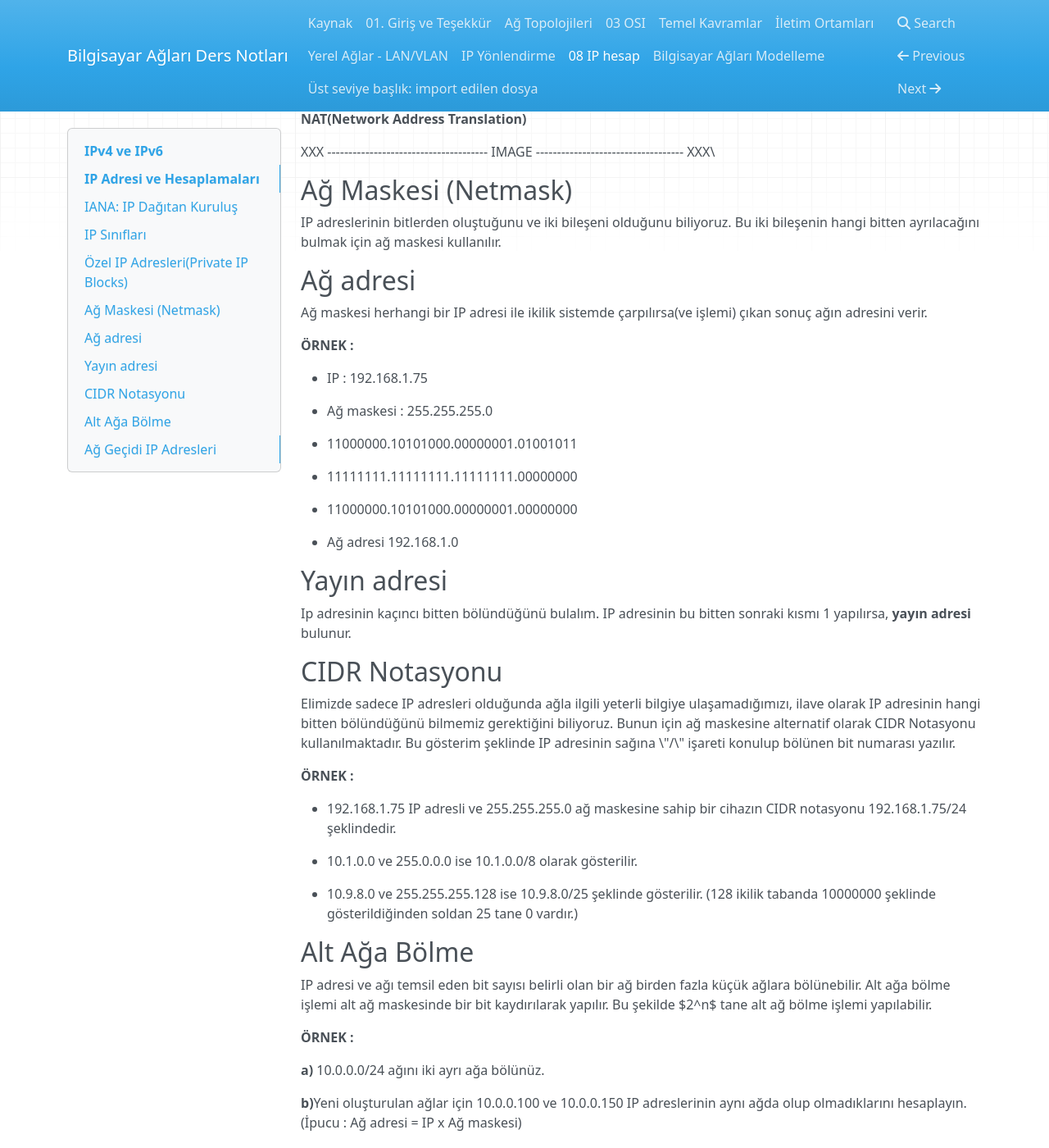
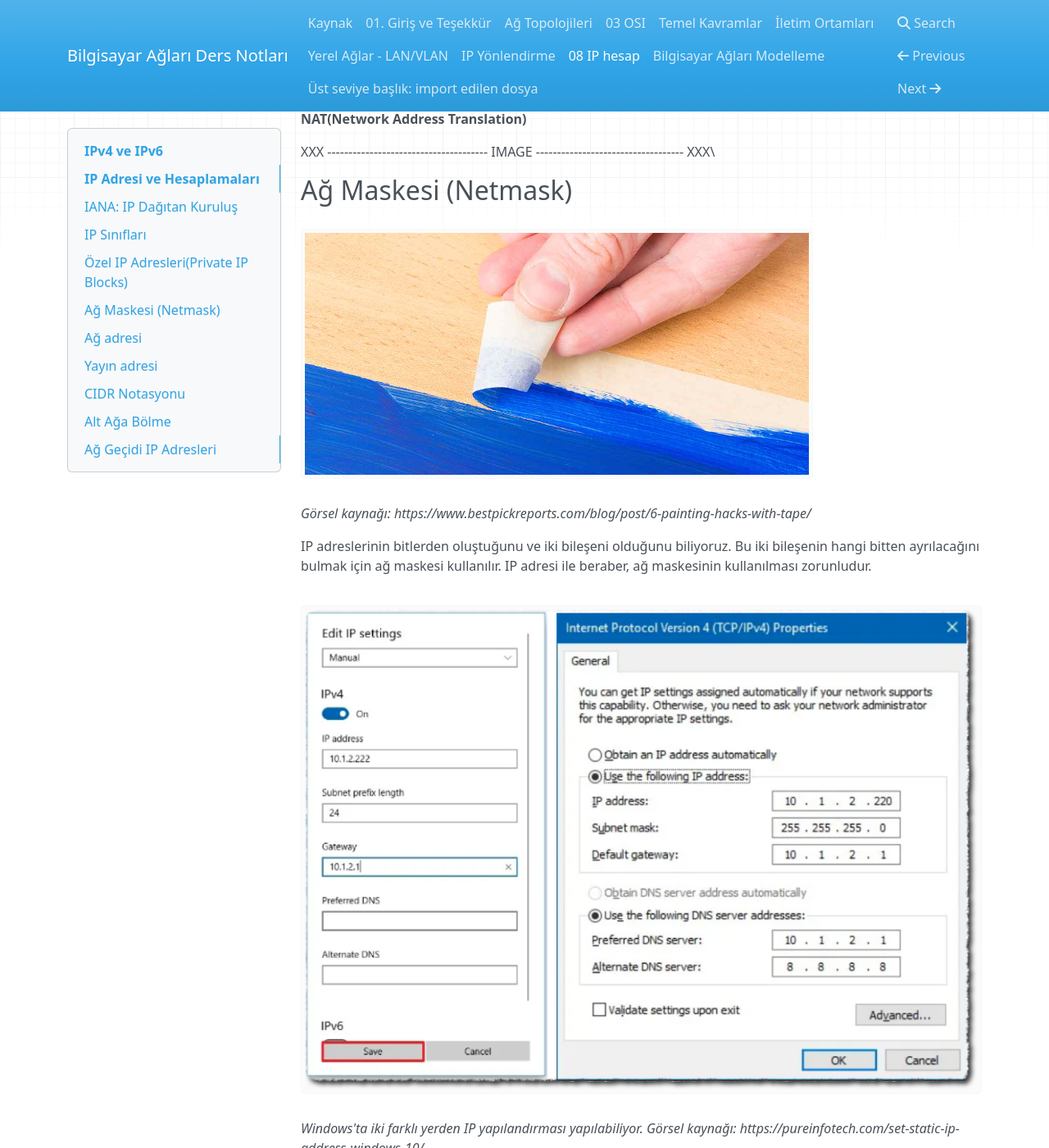
Before and after one commit to ozalpmurat/BilgisayarAglari-Kitap, an MkDocs documentation site: the page built from kaynak/08-IP_hesap.md, in a window 1280 px wide and 1400 px high, scrolled down 5256 px. Shown: the whole window at 82% size. Built offline with MkDocs 1.6.1, drawn with Linux system fonts in a browser that asks for light colours; nearby versions of some CDN libraries; some of the changed text lies outside the part shown.

Commit message:
maskeleme

```diff
--- a/kaynak/08-IP_hesap.md
+++ b/kaynak/08-IP_hesap.md
@@ -168,8 +168,13 @@ XXX -------------------------------------- IMAGE
 ----------------------------------- XXX\
 
 ## Ağ Maskesi (Netmask)
+![Maskeleme](images/B08-maskeleme.png)
+*Görsel kaynağı: https://www.bestpickreports.com/blog/post/6-painting-hacks-with-tape/*
 
-IP adreslerinin bitlerden oluştuğunu ve iki bileşeni olduğunu biliyoruz. Bu iki bileşenin hangi bitten ayrılacağını bulmak için ağ maskesi kullanılır.
+IP adreslerinin bitlerden oluştuğunu ve iki bileşeni olduğunu biliyoruz. Bu iki bileşenin hangi bitten ayrılacağını bulmak için ağ maskesi kullanılır. IP adresi ile beraber, ağ maskesinin kullanılması zorunludur.
+
+![Windows IP yapılandırması](images/B08-IP_config.png)
+*Windows'ta iki farklı yerden IP yapılandırması yapılabiliyor. Görsel kaynağı: https://pureinfotech.com/set-static-ip-address-windows-10/*
 
 ## Ağ adresi
 Ağ maskesi herhangi bir IP adresi ile ikilik sistemde çarpılırsa(ve işlemi) çıkan sonuç ağın adresini verir.
@@ -189,7 +194,7 @@ Ağ maskesi herhangi bir IP adresi ile ikilik sistemde çarpılırsa(ve işlemi)
 -   Ağ adresi 192.168.1.0
 
 ## Yayın adresi
-Ip adresinin kaçıncı bitten bölündüğünü bulalım. IP adresinin bu bitten sonraki kısmı 1 yapılırsa, **yayın adresi** bulunur.
+IP adresinin kaçıncı bitten bölündüğünü bulalım. IP adresinin bu bitten sonraki kısmı 1 yapılırsa, **yayın adresi** bulunur.
 
 ## CIDR Notasyonu
 
```
Also changed, not shown: kaynak/images/B08-IP_config.png (added), kaynak/images/B08-maskeleme.png (added).
